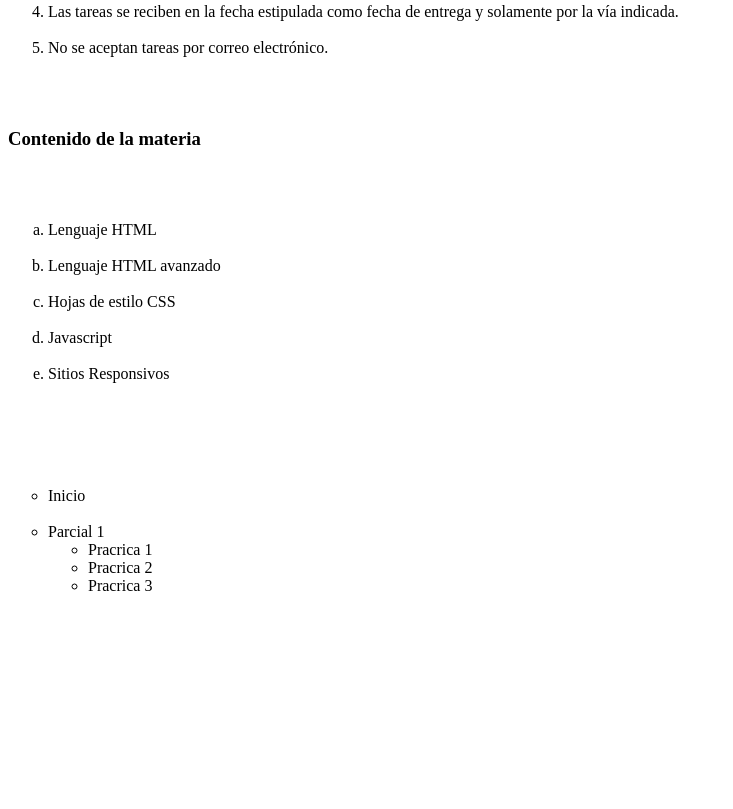
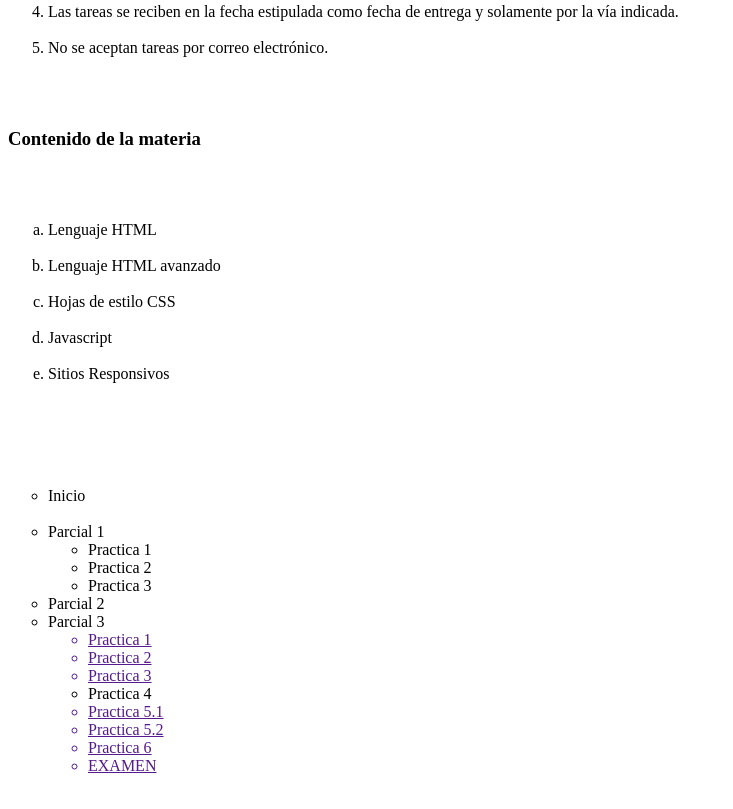
Before and after one commit to alexalmanza2333/Portafolio-de-evidencias-, a plain HTML site: page index.html in a window 1280 px wide. Shown: the part 1319-2128 px from the top of the page, without its empty margins (0-733 px from the left). Before the commit the page ends 1948 px from the top, so only its background shows below. Drawn offline with Linux system fonts and the light colour scheme.

Commit message:
Update index.html

```diff
--- a/index.html
+++ b/index.html
@@ -75,9 +75,21 @@
             <li>Inicio</li>
             <li>Parcial 1</li>
               <ul>
-                      <li>Pracrica 1</li>
-                      <li>Pracrica 2</li>
-                      <li>Pracrica 3</li>
+                      <li>Practica 1</li>
+                      <li>Practica 2</li>
+                      <li>Practica 3</li>
+              </ul>
+              <li>Parcial 2</li>
+              <li>Parcial 3</li>
+              <ul>
+                      <a href=""><li>Practica 1</li></a>
+                      <a href=""><li>Practica 2</li></a>
+                      <a href=""><li>Practica 3</li></a>
+                      <li>Practica 4</li>
+                      <a href=""><li>Practica 5.1</li></a>
+                      <a href=""><li>Practica 5.2</li></a>
+                      <a href=""><li>Practica 6</li></a>
+                      <a href=""><li>EXAMEN</li></a>
               </ul>
       </ul>
 </body>
```
